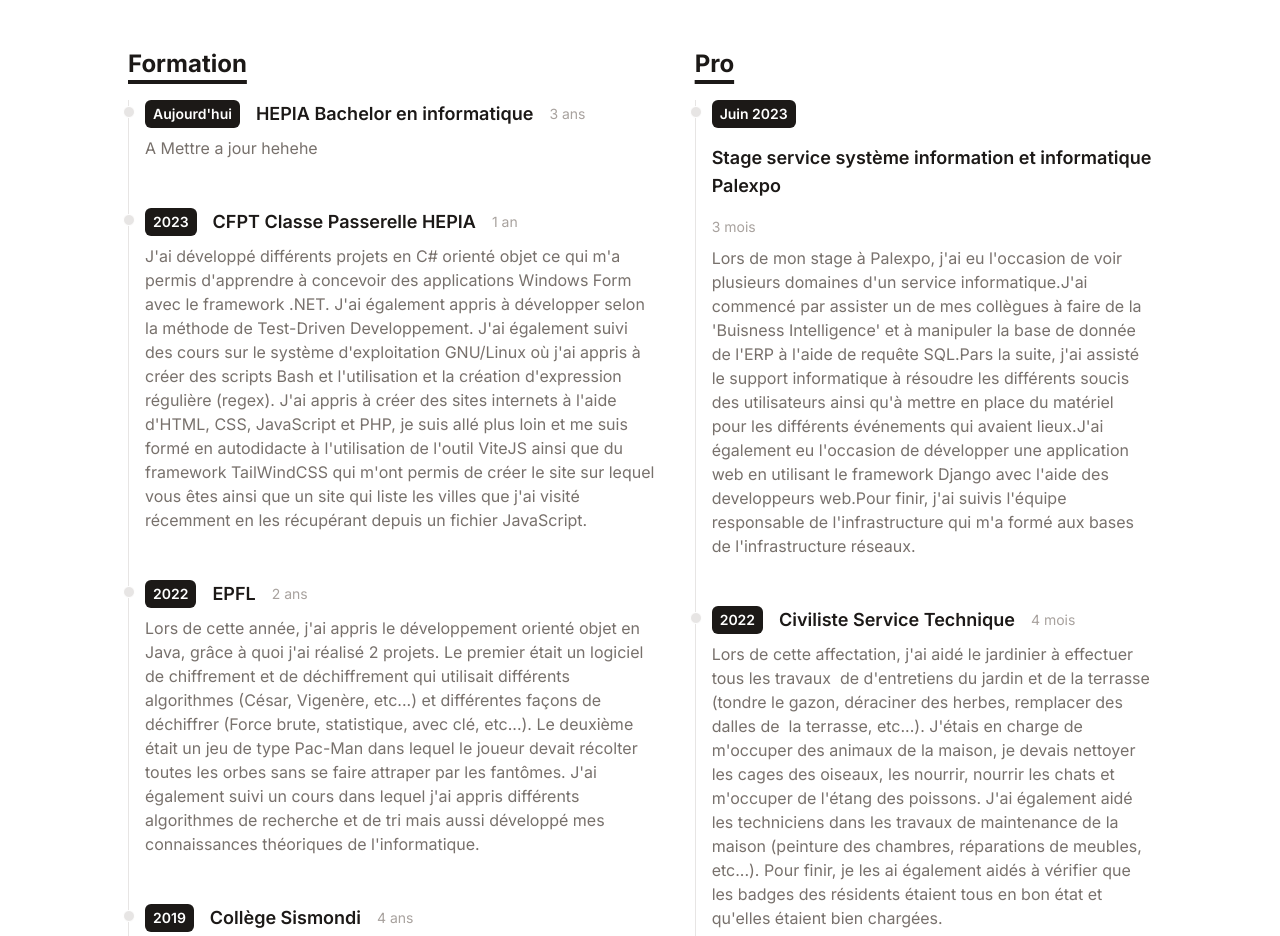
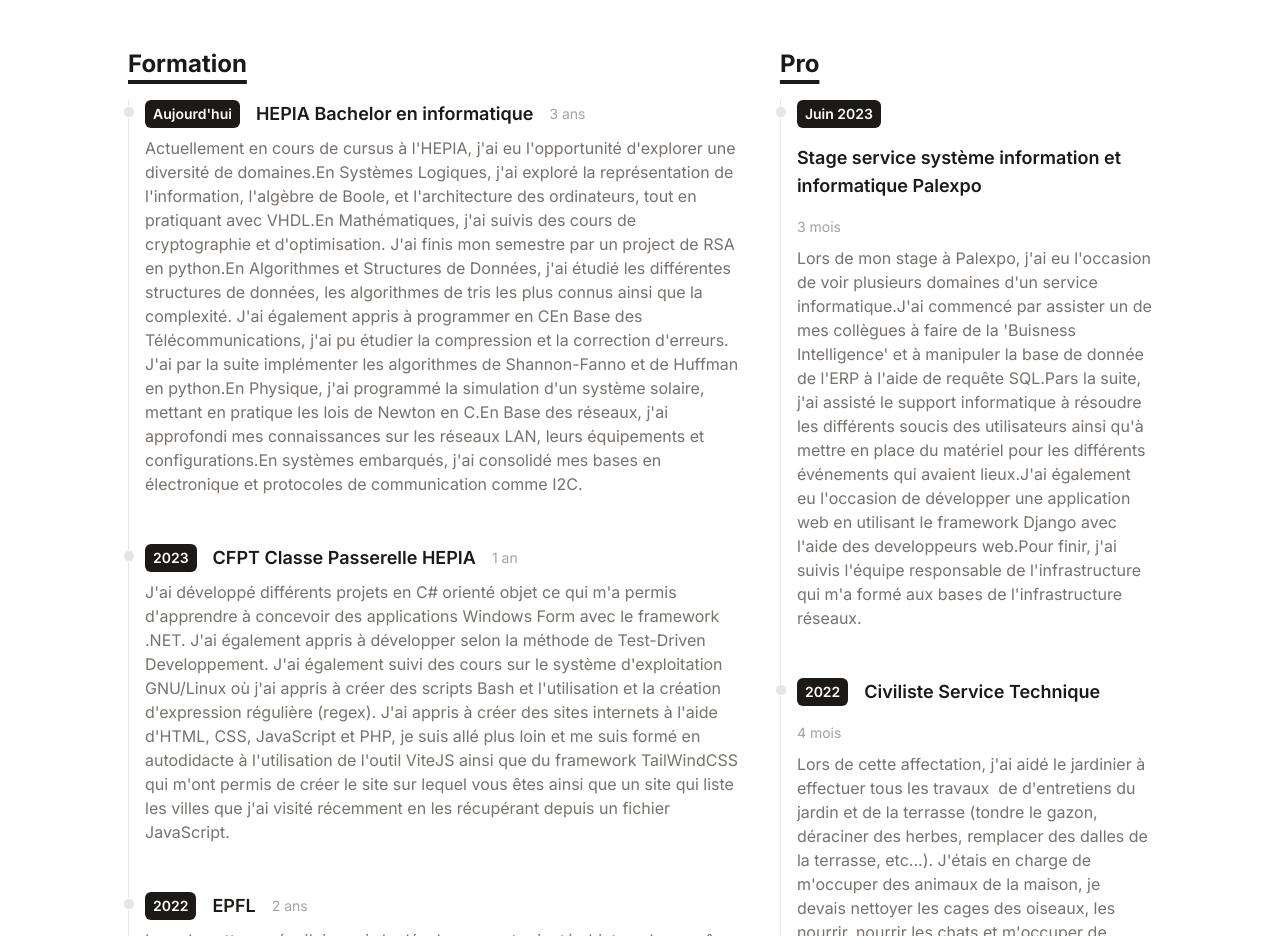
Before and after one commit to ArianDervishaj/ariandervishaj.ch, a React (Vite) app: page / in a window 1280 px wide. Shown: the part 1120-2056 px from the top of the page. Built offline with nearby package versions, Linux system fonts and the light colour scheme.

Commit message:
Update timelineAcademique.js

```diff
--- a/src/data/timelineAcademique.js
+++ b/src/data/timelineAcademique.js
@@ -4,7 +4,14 @@ export default [
     title: "HEPIA Bachelor en informatique",
     duration: "3 ans",
     details: [
-      "A Mettre a jour hehehe",
+      "Actuellement en cours de cursus à l'HEPIA, j'ai eu l'opportunité d'explorer une diversité de domaines." +
+      "En Systèmes Logiques, j'ai exploré la représentation de l'information, l'algèbre de Boole, et l'architecture des ordinateurs, tout en pratiquant avec VHDL."+
+      "En Mathématiques, j'ai suivis des cours de cryptographie et d'optimisation. J'ai finis mon semestre par un project de RSA en python." +
+      "En Algorithmes et Structures de Données, j'ai étudié les différentes structures de données, les algorithmes de tris les plus connus ainsi que la complexité. J'ai également appris à programmer en C" +
+      "En Base des Télécommunications, j'ai pu étudier la compression et la correction d'erreurs. J'ai par la suite implémenter les algorithmes de Shannon-Fanno et de Huffman en python."+
+      "En Physique, j'ai programmé la simulation d'un système solaire, mettant en pratique les lois de Newton en C." +
+      "En Base des réseaux, j'ai approfondi mes connaissances sur les réseaux LAN, leurs équipements et configurations." +
+      "En systèmes embarqués, j'ai consolidé mes bases en électronique et protocoles de communication comme I2C."
     ],
   },
   {
```
